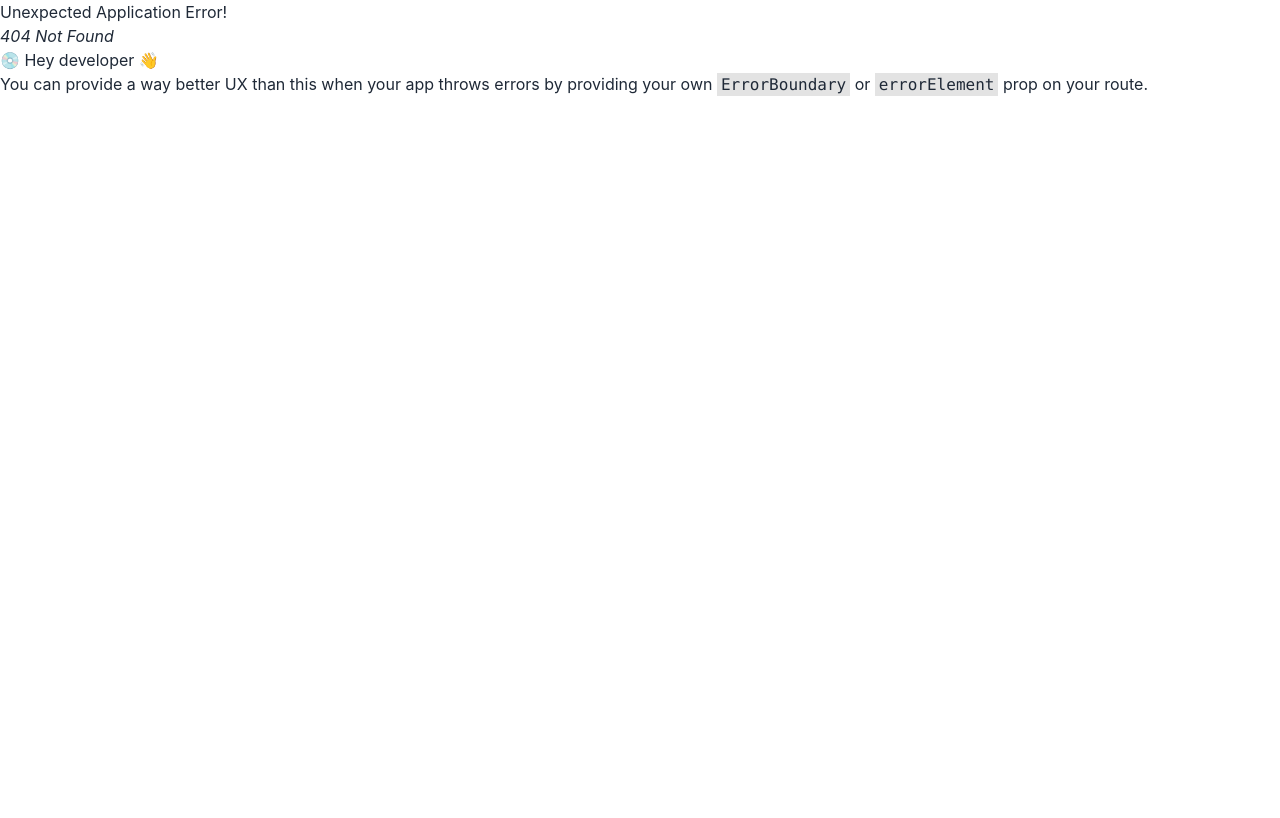
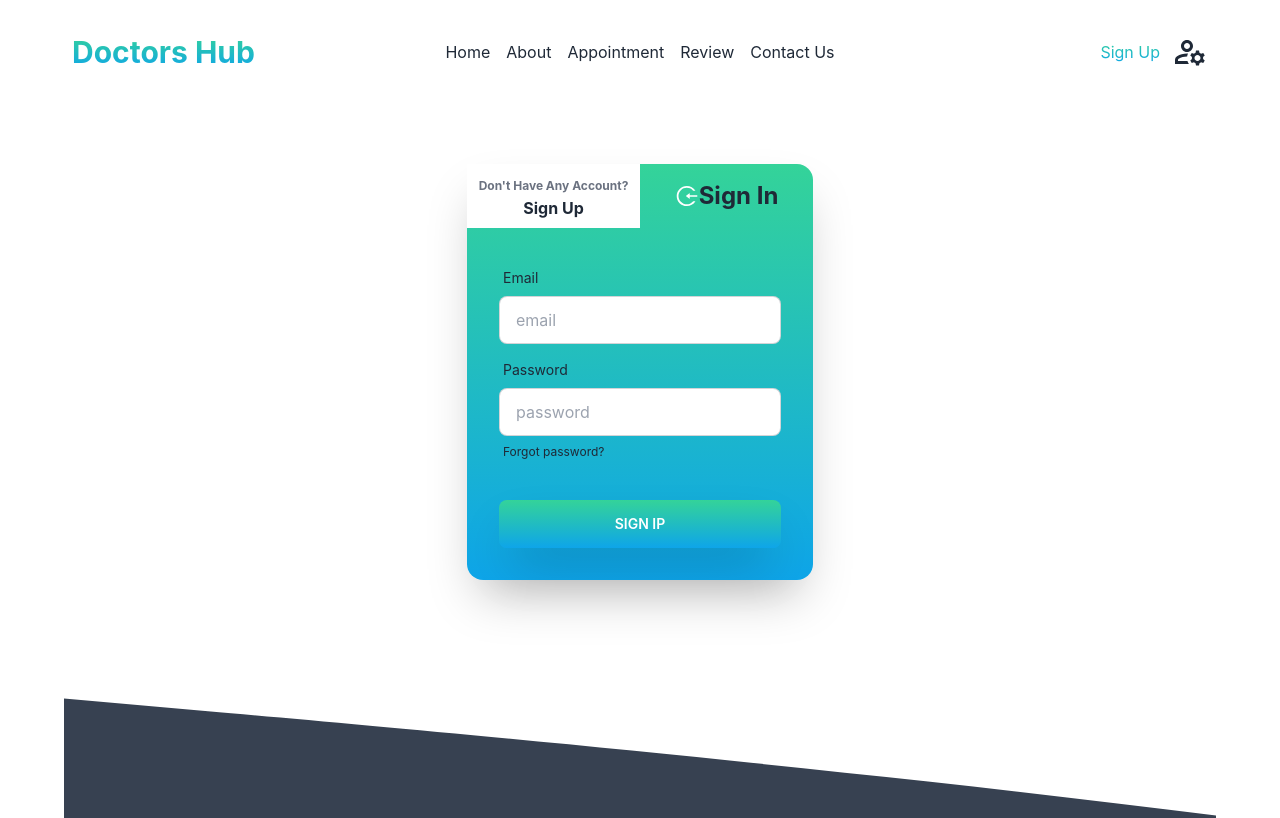
Before and after one commit to ahm-fahim/doctors-hub, a React (Create React App) app in the folder doctor-hub-client/: page /signIn in a window 1280 px wide. Before the commit this address had no page. Shown: the top 818 px of the page. Built offline with nearby package versions, Linux system fonts and the light colour scheme; what tailwindcss-gradient would draw is missing.

Commit message:
sign in and up page design done

```diff
--- a/doctor-hub-client/src/Pages/SignUp/SignIn/SignIn.js
+++ b/doctor-hub-client/src/Pages/SignUp/SignIn/SignIn.js
@@ -1,9 +1,68 @@
-import React from 'react';
+import React from "react";
+import { AiOutlineLogin } from "react-icons/ai";
+import { Link } from "react-router-dom";
 
 const SignIn = () => {
     return (
-        <div>
-
+        <div className="hero my-16">
+            <div className="hero-content flex-col lg:flex-row-reverse ">
+                <div className="card flex-shrink-0 w-full max-w-sm shadow-2xl bg-gradient">
+                    <div className="flex justify-between">
+                        <Link
+                            to="/signup"
+                            className="bg-base-100 font-bold text-md w-full  text-center py-2"
+                        >
+                            <span className="text-xs text-gray-500">
+                                Don't Have Any Account?
+                            </span>{" "}
+                            <br />
+                            Sign Up
+                        </Link>
+                        <Link
+                            to="/signIn"
+                            className="font-bold text-2xl w-full text-center py-2  flex items-center justify-center"
+                        >
+                            <AiOutlineLogin className="text-white rotate-180" />
+                            Sign In
+                        </Link>
+                    </div>
+                    <div className="card-body">
+                        <div className="form-control">
+                            <label className="label">
+                                <span className="label-text">Email</span>
+                            </label>
+                            <input
+                                type="email"
+                                placeholder="email"
+                                className="input input-bordered"
+                            />
+                        </div>
+                        <div className="form-control">
+                            <label className="label">
+                                <span className="label-text">Password</span>
+                            </label>
+                            <input
+                                type="text"
+                                placeholder="password"
+                                className="input input-bordered"
+                            />
+                            <label className="label">
+                                <Link
+                                    to=""
+                                    className="label-text-alt link link-hover"
+                                >
+                                    Forgot password?
+                                </Link>
+                            </label>
+                        </div>
+                        <div className="form-control mt-6">
+                            <button className="btn bg-gradient border-none shadow-2xl">
+                                Sign Ip
+                            </button>
+                        </div>
+                    </div>
+                </div>
+            </div>
         </div>
     );
 };
--- a/doctor-hub-client/src/Pages/SignUp/SignUp/SignUp.js
+++ b/doctor-hub-client/src/Pages/SignUp/SignUp/SignUp.js
@@ -1,11 +1,42 @@
 import React from "react";
+import { AiOutlineLogin } from "react-icons/ai";
+import { Link } from "react-router-dom";
 
 const SignUp = () => {
     return (
         <div className="hero my-16">
-            <div className="hero-content flex-col lg:flex-row-reverse">
-                <div className="card flex-shrink-0 w-full max-w-sm shadow-2xl bg-base-100">
+            <div className="hero-content flex-col lg:flex-row-reverse ">
+                <div className="card flex-shrink-0 w-full max-w-sm shadow-2xl bg-gradient">
+                    <div className="flex justify-between">
+                        <Link
+                            to="/signup"
+                            className="font-bold flex items-center justify-center text-2xl w-full py-2 "
+                        >
+                            Sign Up
+                            <AiOutlineLogin className="text-white" />
+                        </Link>
+                        <Link
+                            to="/signIn"
+                            className="bg-base-100 font-bold text-md  w-full  text-center py-2"
+                        >
+                            <span className="text-xs text-gray-500">
+                                Already Have An Account?
+                            </span>{" "}
+                            <br />
+                            Sign In
+                        </Link>
+                    </div>
                     <div className="card-body">
+                        <div className="form-control">
+                            <label className="label">
+                                <span className="label-text">Name</span>
+                            </label>
+                            <input
+                                type="text"
+                                placeholder="name"
+                                className="input input-bordered"
+                            />
+                        </div>
                         <div className="form-control">
                             <label className="label">
                                 <span className="label-text">Email</span>
@@ -26,16 +57,18 @@ const SignUp = () => {
                                 className="input input-bordered"
                             />
                             <label className="label">
-                                <a
-                                    href="#"
+                                <Link
+                                    to=""
                                     className="label-text-alt link link-hover"
                                 >
                                     Forgot password?
-                                </a>
+                                </Link>
                             </label>
                         </div>
                         <div className="form-control mt-6">
-                            <button className="btn btn-primary">Login</button>
+                            <button className="btn bg-gradient border-none shadow-2xl">
+                                Sign Up
+                            </button>
                         </div>
                     </div>
                 </div>
--- a/doctor-hub-client/src/Router/Router/Router.js
+++ b/doctor-hub-client/src/Router/Router/Router.js
@@ -3,6 +3,7 @@ import MainLayouts from "../../Layouts/MainLayouts/MainLayouts";
 import Home from "../../Pages/Home/Home/Home";
 import Appointment from "../../Pages/Appointment/Appointment/Appointment";
 import SignUp from "../../Pages/SignUp/SignUp/SignUp";
+import SignIn from "../../Pages/SignUp/SignIn/SignIn";
 
 export const router = createBrowserRouter([
     {
@@ -21,6 +22,10 @@ export const router = createBrowserRouter([
                 path: "/signup",
                 element: <SignUp />,
             },
+            {
+                path: "/signIn",
+                element: <SignIn />,
+            },
         ],
     },
 ]);
```
